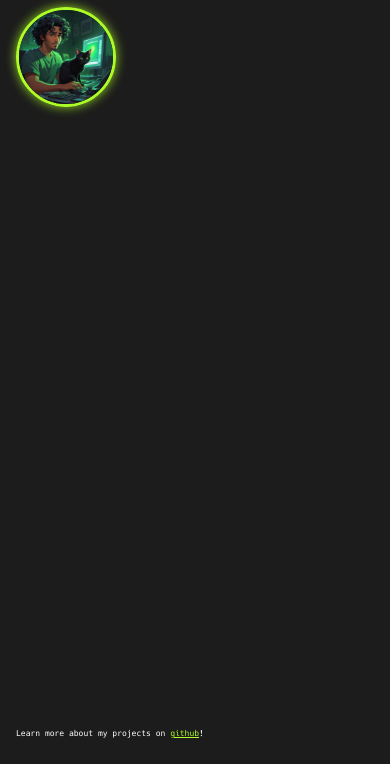
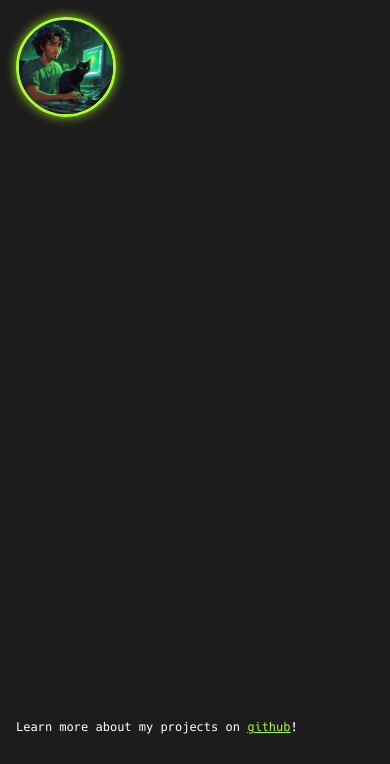
Before and after one commit to cybermonki/blog, an Astro site: page / in a window 390 px wide. Shown: the part 80-844 px from the top of the page. Built offline with nearby package versions, Linux system fonts and the light colour scheme; Astro itself is replaced by a stand-in of ours.

Commit message:
adjust font sizes for different screen sizes

```diff
--- a/src/styles/global.css
+++ b/src/styles/global.css
@@ -52,6 +52,7 @@
 
 footer{
   margin-top: auto;
+  font-size: 12px;
 }
 
 * {
@@ -152,6 +153,7 @@
 
 .nav-links {
   margin-left: 0px;
+  margin-bottom: 10px;
   display: block;
   position: static;
   width: auto;
@@ -187,7 +189,7 @@
   }
 
   .markdown {
-    font-size: 12px;
+    font-size: 14px;
   }
 
   .hamburger {
@@ -201,7 +203,7 @@
   }
 
   .blurb{
-    font-size: 8px;
+    font-size: 13px;
   }
 
   .image-cropper{
@@ -210,14 +212,10 @@
   }
 
   .markdown {
-    font-size: 8px;
+    font-size: 16px;
   }
 
   h1 {
-    font-size: 18px;
-  }
-
-  footer {
-    font-size: 8px;
+    font-size: 28px;
   }
 }
```
